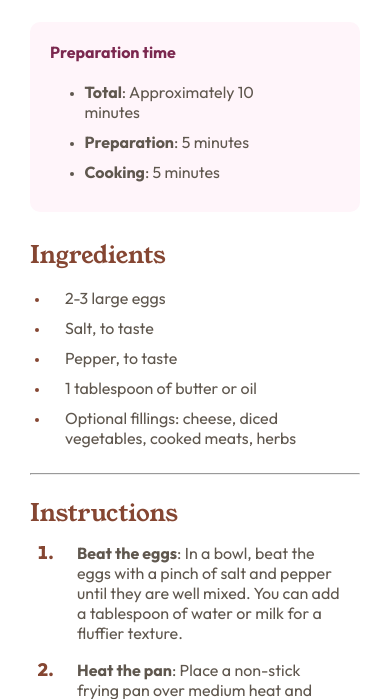
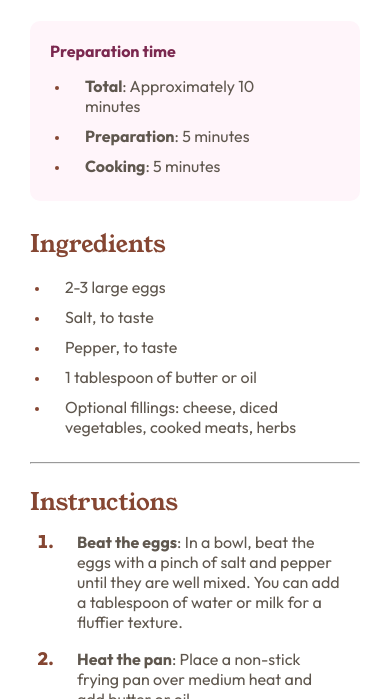
Before and after one commit to LucasLeitePereira/recipe-page-frontendmentor, a plain HTML site: page index.html in a window 390 px wide. Shown: the part 401-1100 px from the top of the page. Drawn offline with Linux system fonts and the light colour scheme.

Commit message:
Versão final para mobile

```diff
--- a/styles/preparation.css
+++ b/styles/preparation.css
@@ -9,17 +9,16 @@
     align-items: center;
 }
 
-.preparation ul {
-    list-style: outside;
-    width: 90%;
+.preparation ul, .receita ol {
+    list-style-position: outside;
     padding: 10px 20px 0 20px;
-
 }
 
-.preparation li {
-    margin: 10px 20px ;
+.preparation ul li {
+    padding: 5px 15px;
 }
-
 .preparation ul li::marker{
     font-size: 12px;
+    color: var(--brown800);
+    margin-right: 10px;
 }
--- a/styles/texto.css
+++ b/styles/texto.css
@@ -13,9 +13,11 @@
     font-family: "Young Serif";
     font-weight: 400;
     font-size: 32px;
+    line-height: 1;
 }
 
 .paragrafo-simples {
+    margin-top: 25px;
     font-size: 16px;
     font-family: "Outfit";
     font-optical-sizing: auto;
```
Also changed, not shown: 1 other file.
